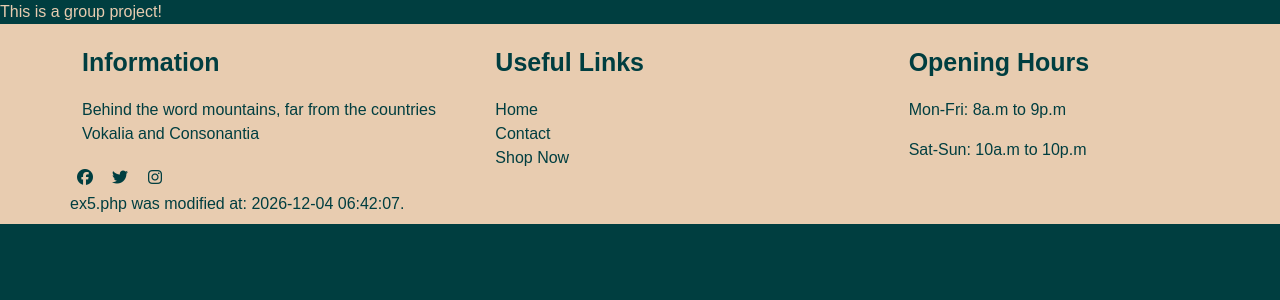
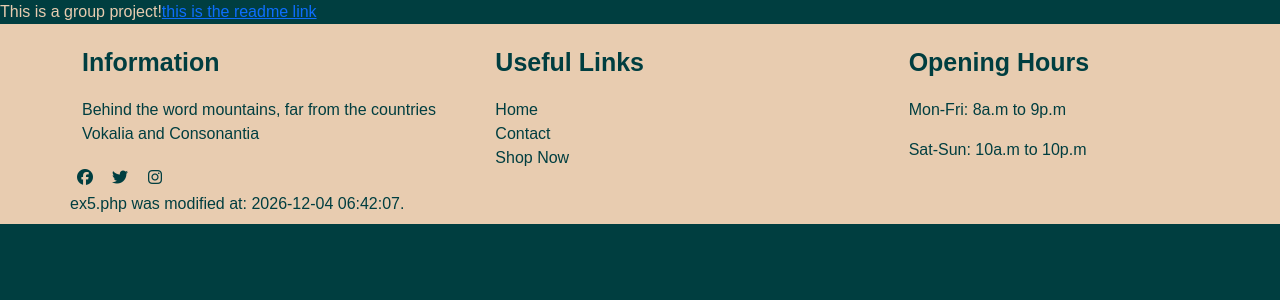
Before and after one commit to qiaoqiaozou/src, a PHP site: page /qiaoqiao_task/ex5.php in a window 1280 px wide. Shown: the part 120-420 px from the top of the page. Run offline with PHP 8.4, Linux system fonts and the light colour scheme; some libraries are stand-ins or nearby versions.

Commit message:
add a link for readme file

```diff
--- a/qiaoqiao_task/ex5.php
+++ b/qiaoqiao_task/ex5.php
@@ -5,7 +5,7 @@ include "header.php";
 <?php
 echo "This is a group project!"
 ?>
-
+<a href="https://github.com/qiaoqiaozou/Web_team5/blob/main/README.md">this is the readme link</a>
 <?php
 include "footer.php";
 ?>
```
